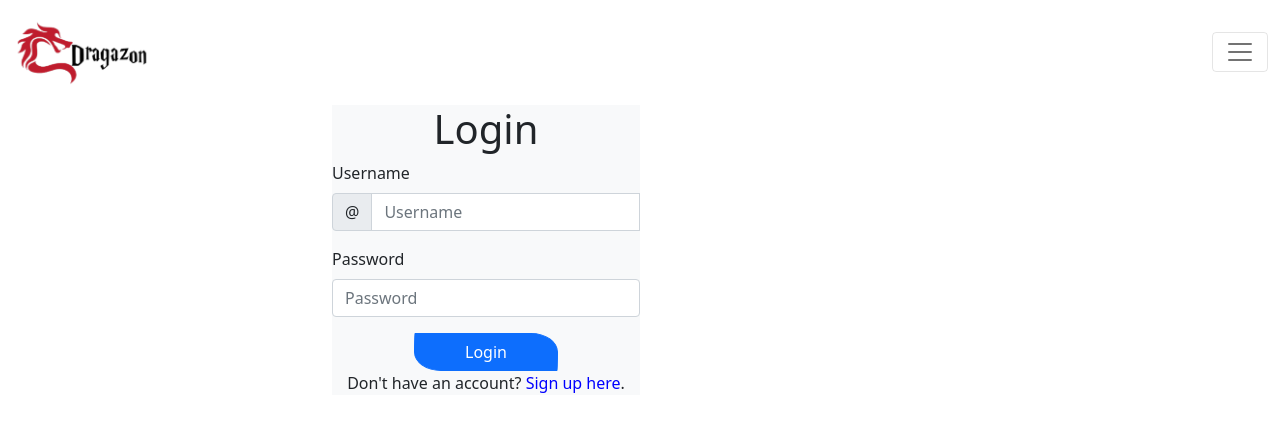
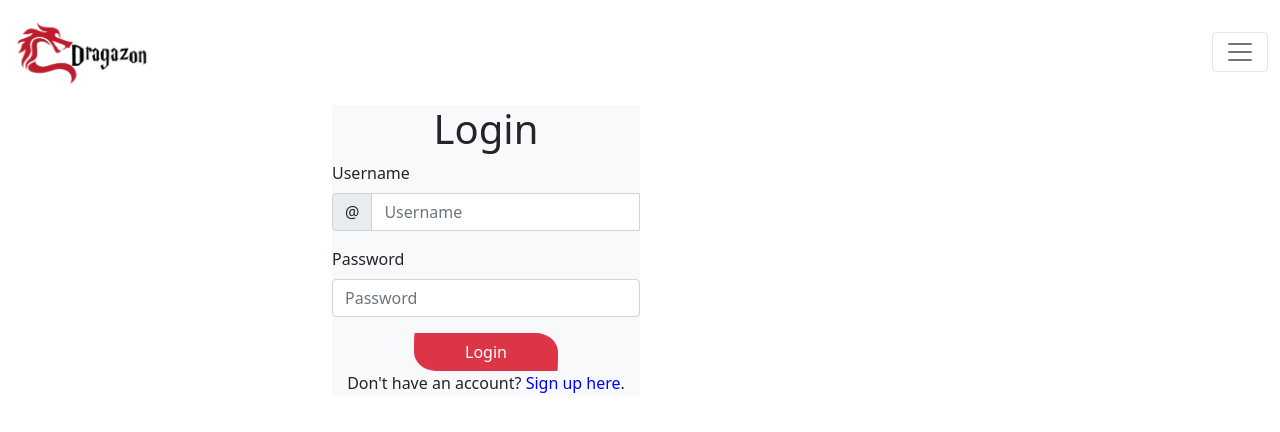
Before and after one commit to alexrabin/dragazon, a React (Create React App) app in the folder client-react/: page /login in a window 1280 px wide. Shown: the top 432 px of the page. Built offline with nearby package versions, Linux system fonts and the light colour scheme; no server answers.

Commit message:
fixed typo

```diff
--- a/client-react/src/pages/LoginPage.js
+++ b/client-react/src/pages/LoginPage.js
@@ -151,9 +151,9 @@ export default function LoginPage() {
         )}
         <div className="text-center">
           <Button
-            variant="primary"
+            variant="danger"
             type="submit"
-            style={{ paddingRight: 50, paddingLeft: 50, borderRadius:"1% 30% / 80% " }}
+            style={{ paddingRight: 50, paddingLeft: 50, borderRadius:"1% 25% / 80% " }}
           >
             {showLogin ? "Login" : "Sign Up"}
           </Button>
```
